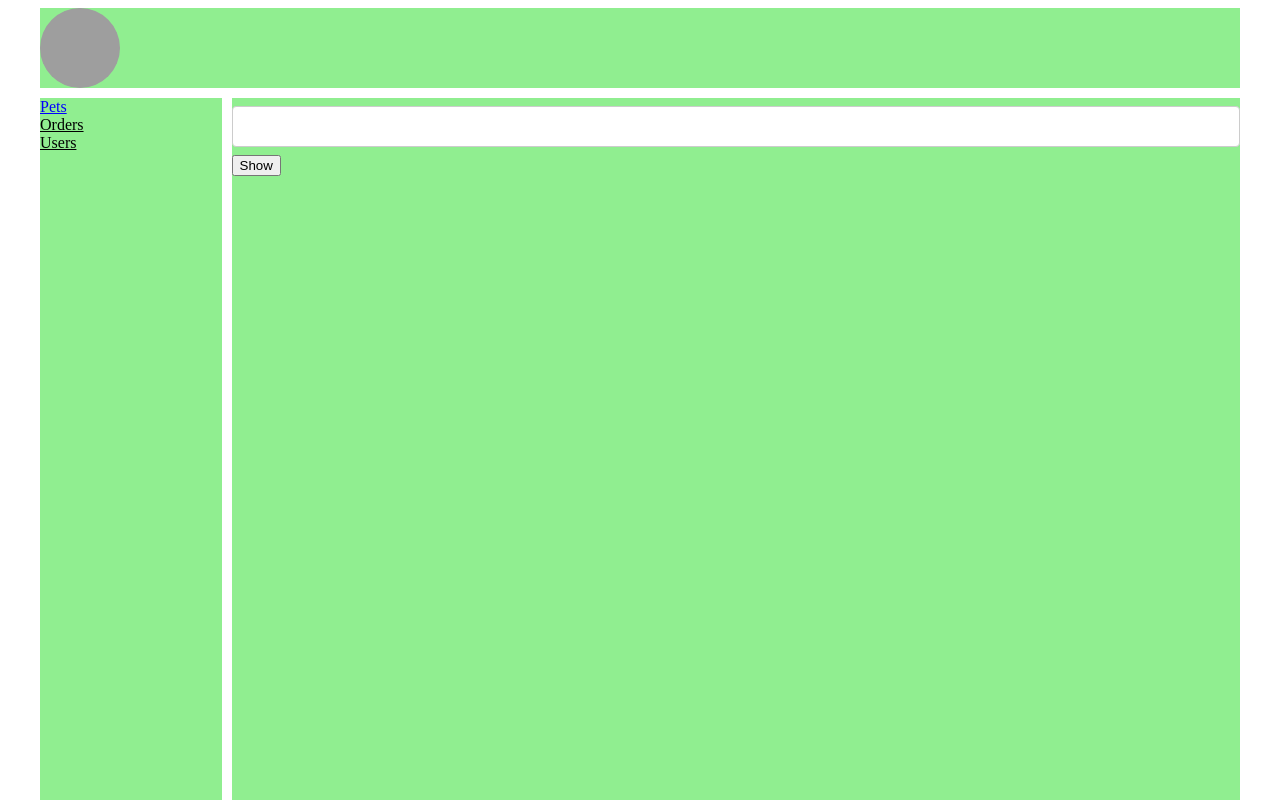
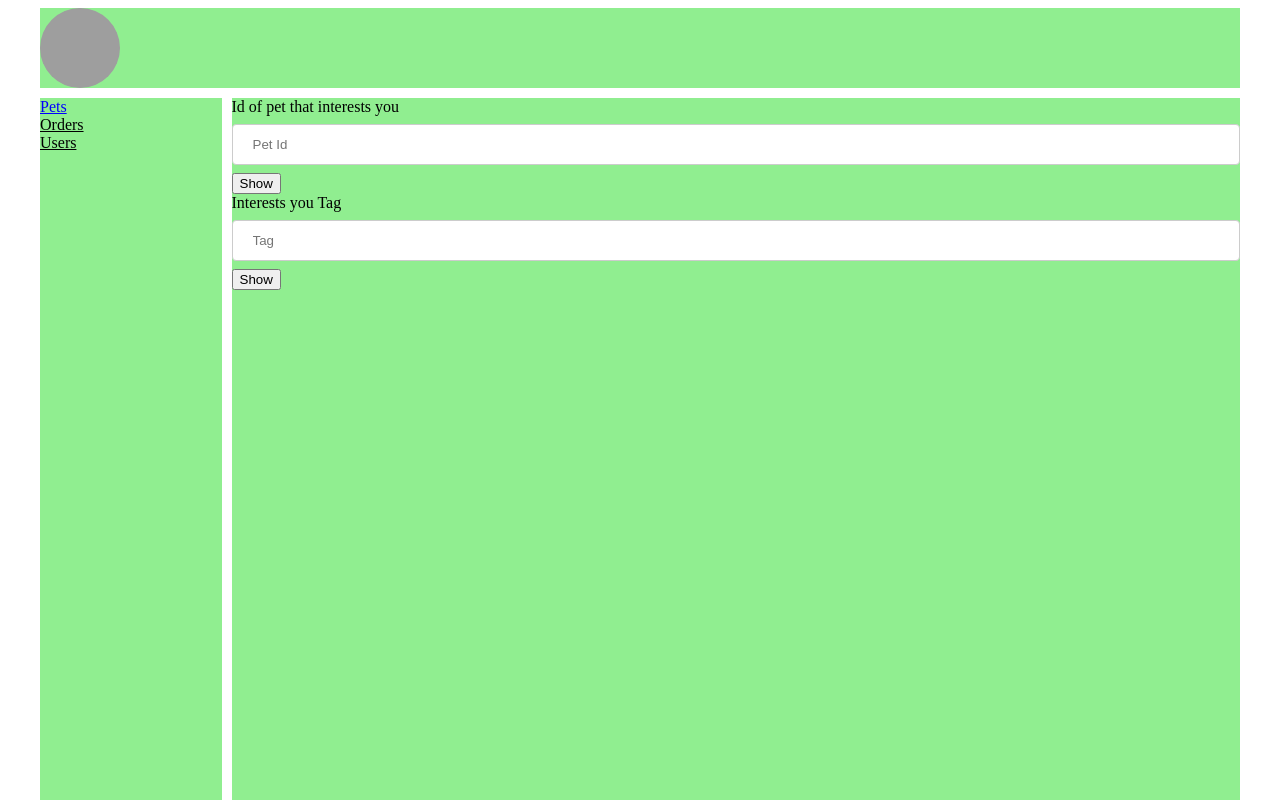
Before and after one commit to Yulian-21/pet-store-app, a React (Create React App) app: page /pets in a window 1280 px wide. Shown: the top 800 px of the page. Built offline with nearby package versions, Linux system fonts and the light colour scheme; grey boxes are pictures that could not be loaded.

Commit message:
Add fields to Tag Search

```diff
--- a/src/components/pets/PetsPage.tsx
+++ b/src/components/pets/PetsPage.tsx
@@ -1,13 +1,23 @@
 import React, {FC, useState} from 'react'
 import { useNavigate } from 'react-router-dom'
 
-const PetsPage = () => {
+const PetsPage: FC = () => {
     const [petId, setPetId] = useState('')
+    const [petTag, setPetTag] = useState('')
+
     const navigation = useNavigate()
   return (
     <div>
-        <input type="text" value={petId} onChange={(changing) => setPetId(changing.target.value)}/>
+        <div>
+          <label htmlFor="petId">Id of pet that interests you</label>
+        <input type="text" value={petId} id="petId" onChange={(changing) => setPetId(changing.target.value)} placeholder="Pet Id"/>
         <button onClick={() => navigation('/pets/' + petId)}>Show</button>
+        </div>
+        <div>
+        <label htmlFor="petTag">Interests you Tag</label>
+        <input type="text" value={petId} id="petTag" onChange={(changing) => setPetId(changing.target.value)} placeholder="Tag"/>
+        <button onClick={() => navigation('/pets/' + petId)}>Show</button>
+        </div>
     </div>
   )
 }
```
